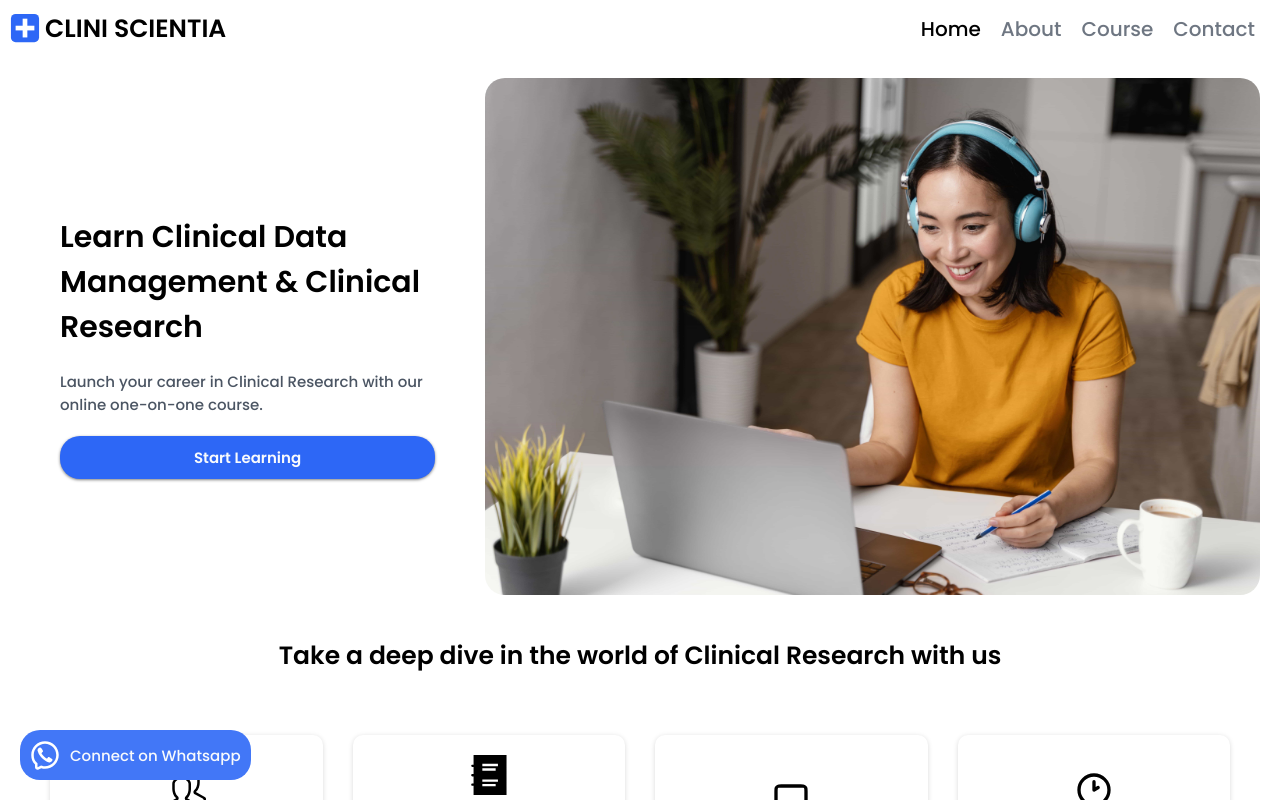
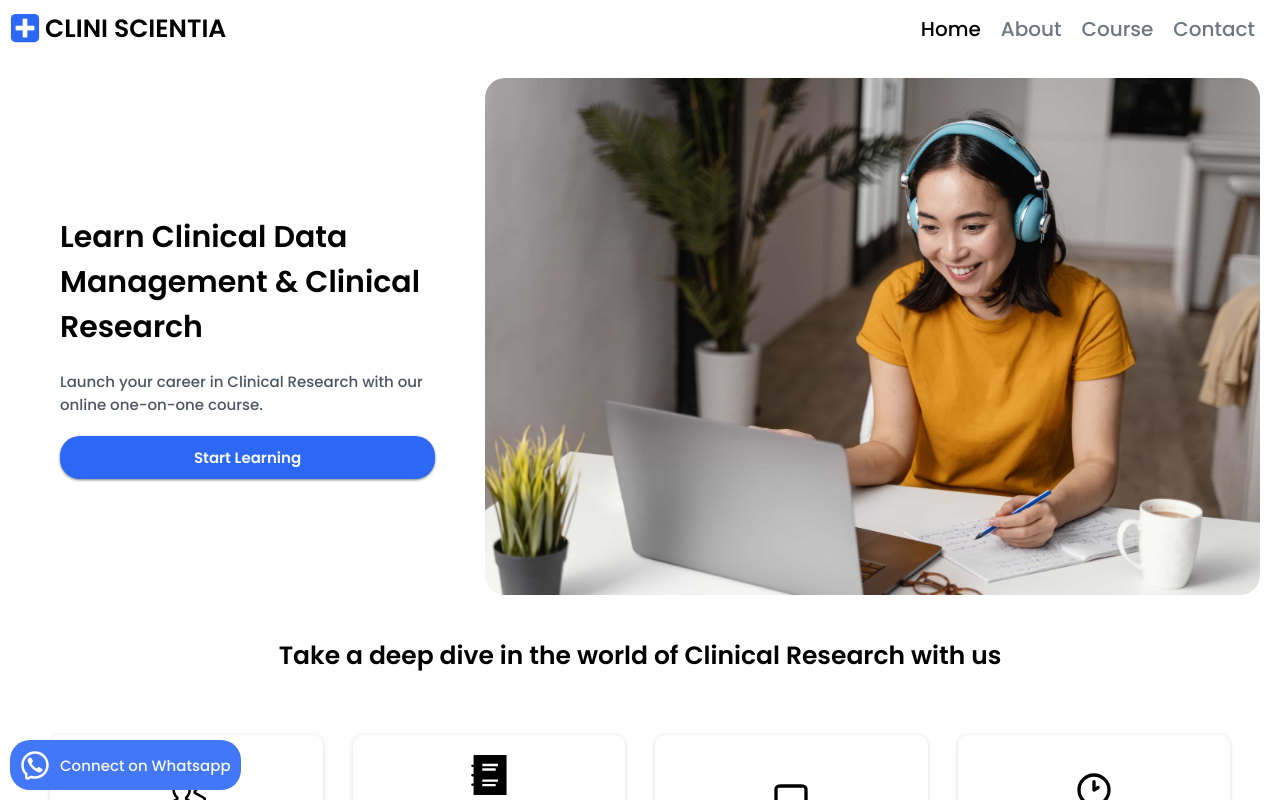
Before and after one commit to ishanlearnsprog/cliniscientia, a React (Vite) app: page / in a window 1280 px wide. Shown: the top 800 px of the page. Built offline with nearby package versions, Linux system fonts and the light colour scheme; no server answers.

Commit message:
Minor fixes 1

```diff
--- a/src/components/header/navmobile/NavMobile.css
+++ b/src/components/header/navmobile/NavMobile.css
@@ -10,8 +10,8 @@
     top: 0;
     left: 0;
     z-index: 1;
-    width: 100%;
-    height: 100%;
+    width: 100vw;
+    height: 100vh;
     background-color: rgba(0, 0, 0, 0.75);
     transition: 0.3s;
 }
--- a/src/index.css
+++ b/src/index.css
@@ -121,7 +121,7 @@ section {
     align-items: center;
     gap: 1rem;
     border-radius: 2rem;
-    margin: 2rem;
+    margin: 1rem;
     padding: 1rem;
     font-size: 1.5rem;
     background-color: var(--blue-secondary);
```
